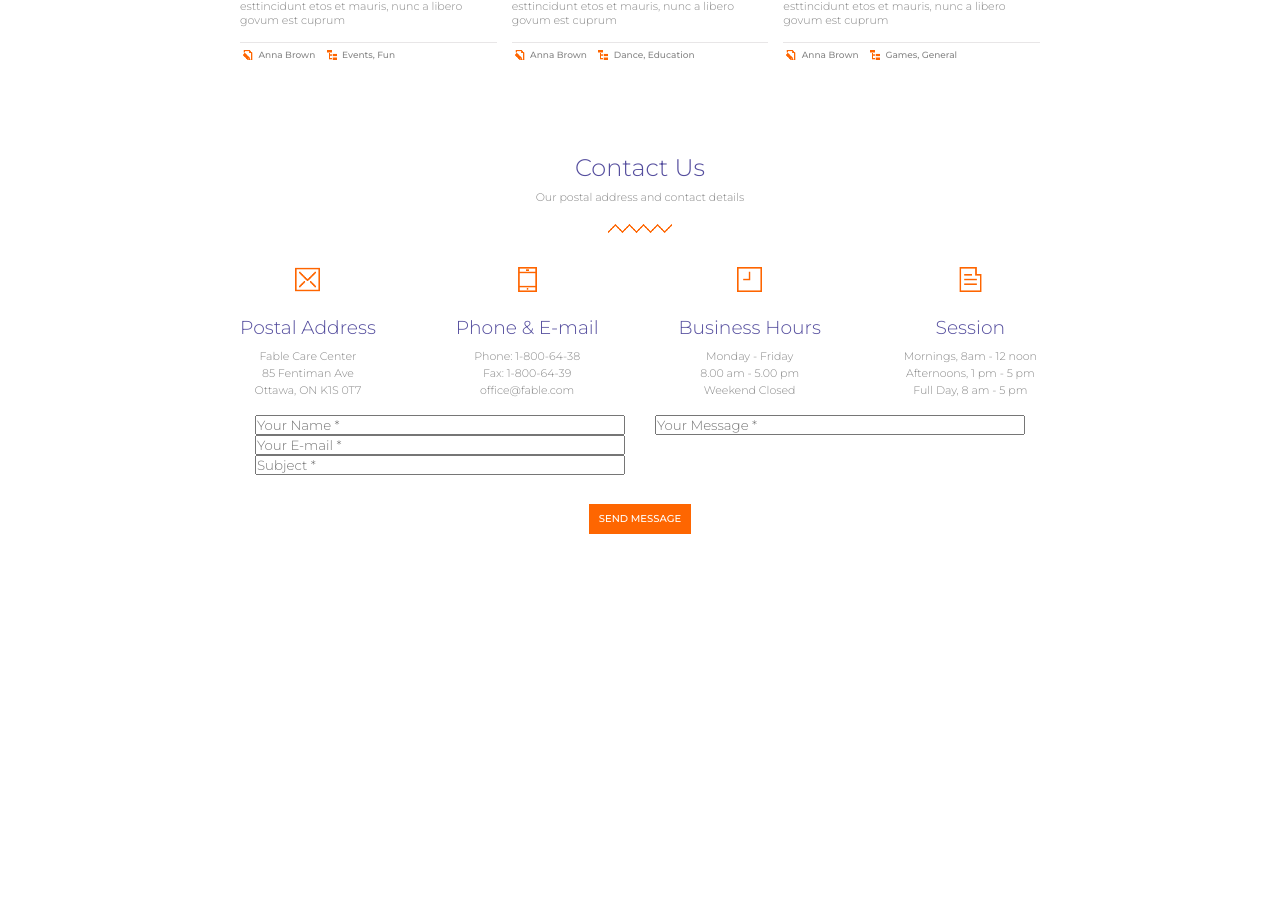
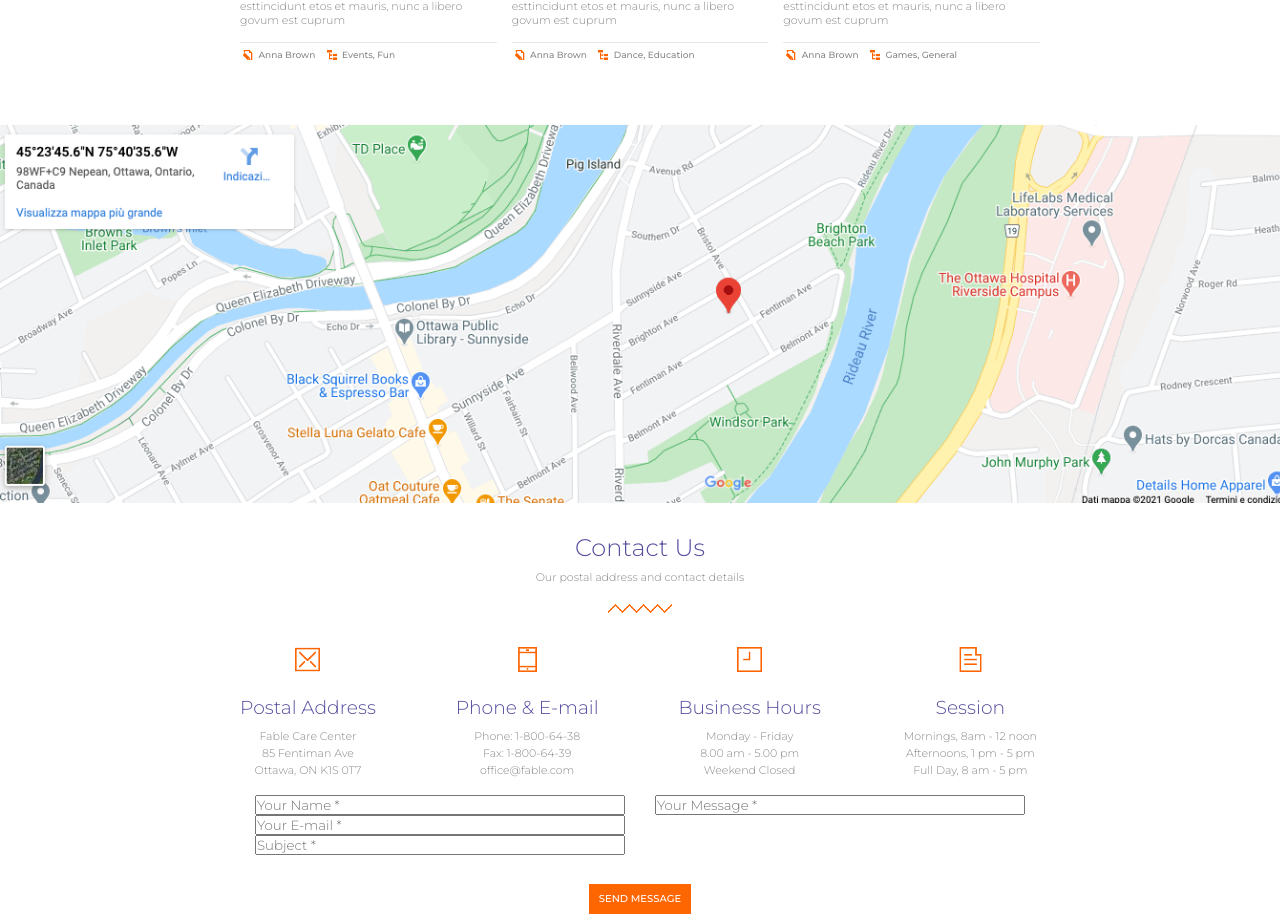
Before and after one commit to AgoDe/proj-html-vuejs, a Vue app: page / in a window 1280 px wide. Shown: the part 3639-4559 px from the top of the page. Before the commit the page ends 4203 px from the top, so only its background shows below. Built offline with nearby package versions, Linux system fonts and the light colour scheme.

Commit message:
fis maps in footer

```diff
--- a/src/components/FooterContainer.vue
+++ b/src/components/FooterContainer.vue
@@ -1,7 +1,7 @@
 <template>
     <footer>
-        <!-- <img src="../assets/maps.png" alt="mappa"> -->
-        <div class="contacts container">
+        <div class="maps"></div>
+        <div class="container">
 
             <h2>Contact Us</h2>
             <div class="subtitle">Our postal address and contact details</div>
@@ -86,8 +86,13 @@ export default {
 
 footer {
 
+    .maps {
+        background: url(../assets/maps.png);
+        height: 380px;
+        background-size: cover;
+    }
 
-    .contacts {
+    .container {
         padding: $container-pad 0;
 
         .contacts-box {
```
